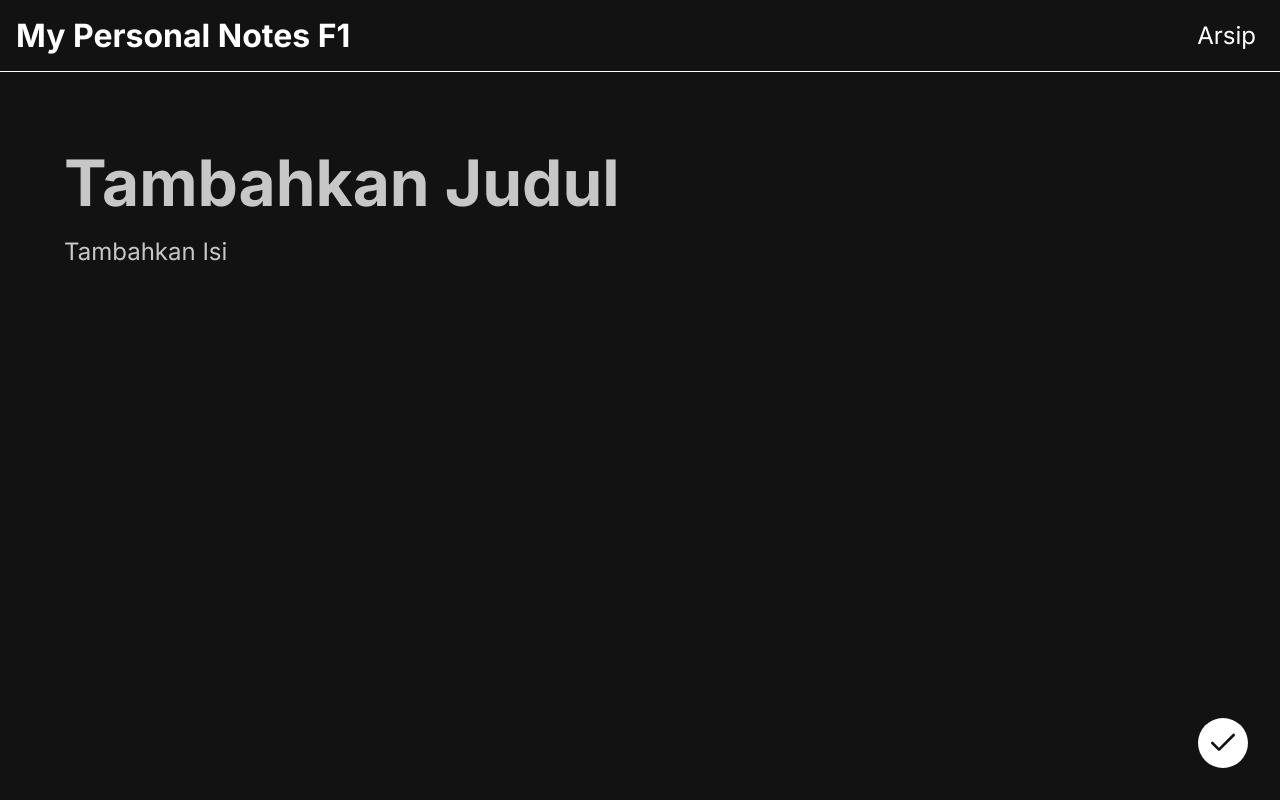
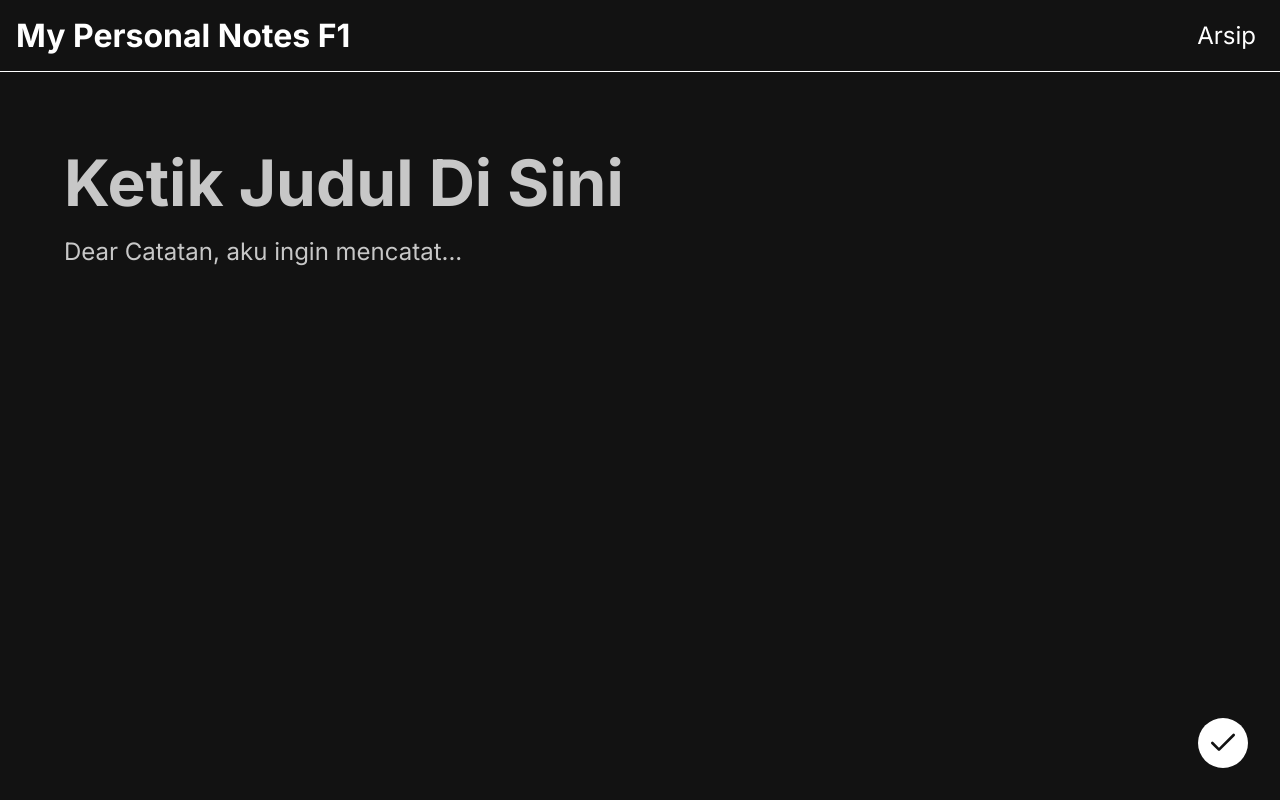
Before and after one commit to Finzhark/DicodingSubmission-BelajarFundamentalAplikasiWebdenganReact-01-My-Personal-Notes-App-Starter, a React (Vite) app: page /notes/new in a window 1280 px wide. Built offline with nearby package versions, Linux system fonts and the light colour scheme.

Commit message:
Perubahan di NoteInput.jsx

```diff
--- a/src/components/NoteInput.jsx
+++ b/src/components/NoteInput.jsx
@@ -31,13 +31,13 @@ class NoteInput extends Component {
           <input
             type="text"
             className="add-new-page__input__title"
-            placeholder='Tambahkan Judul'
+            placeholder='Ketik Judul Di Sini'
             value={this.state.title}
             onChange={(event) => this.onTitleChange(event)} />
           <div
             className="add-new-page__input__body"
             contentEditable
-            data-placeholder='Tambahkan Isi'
+            data-placeholder='Dear Catatan, aku ingin mencatat...'
             onInput={(event) => this.onInputHandler(event)}
           />
         </div>
```
